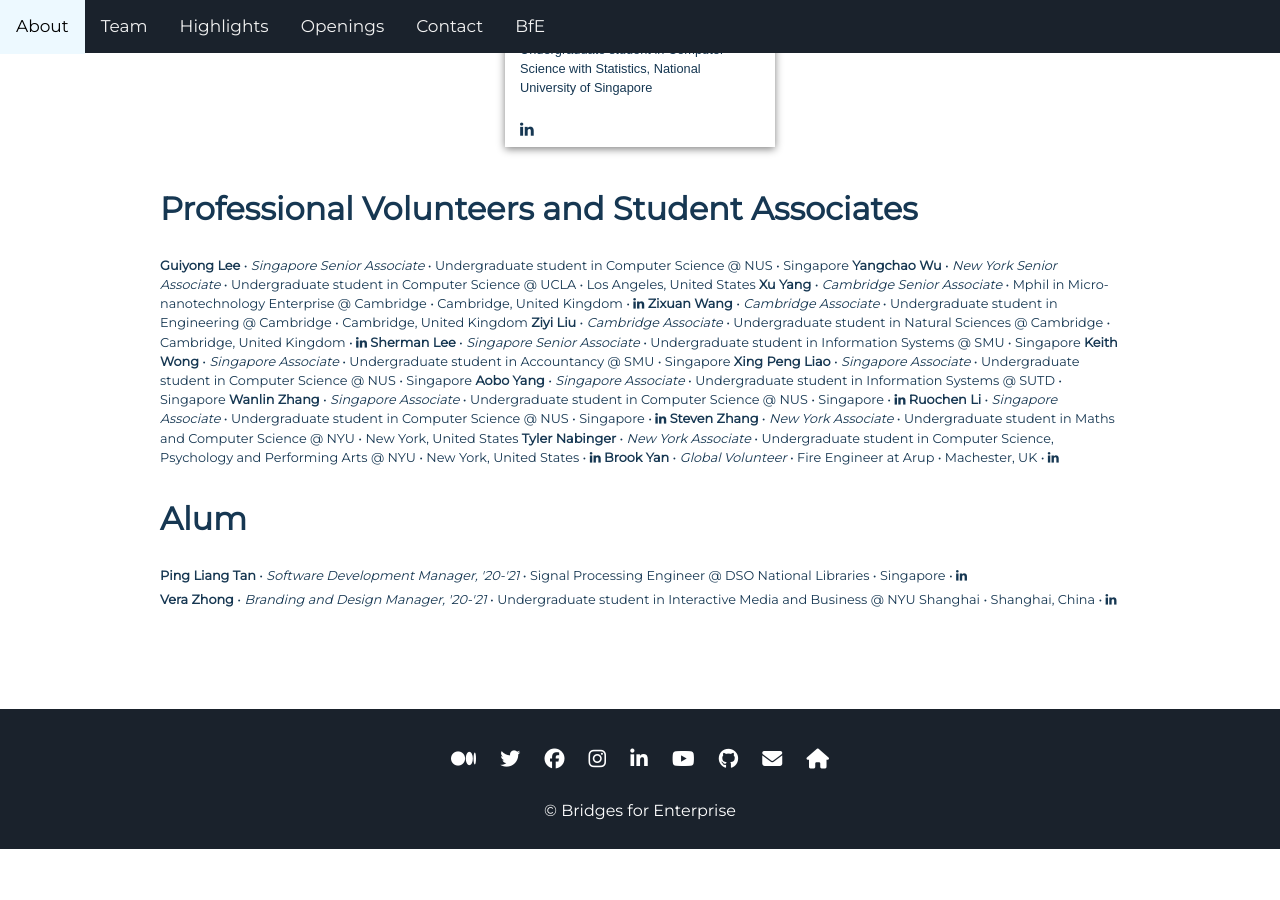
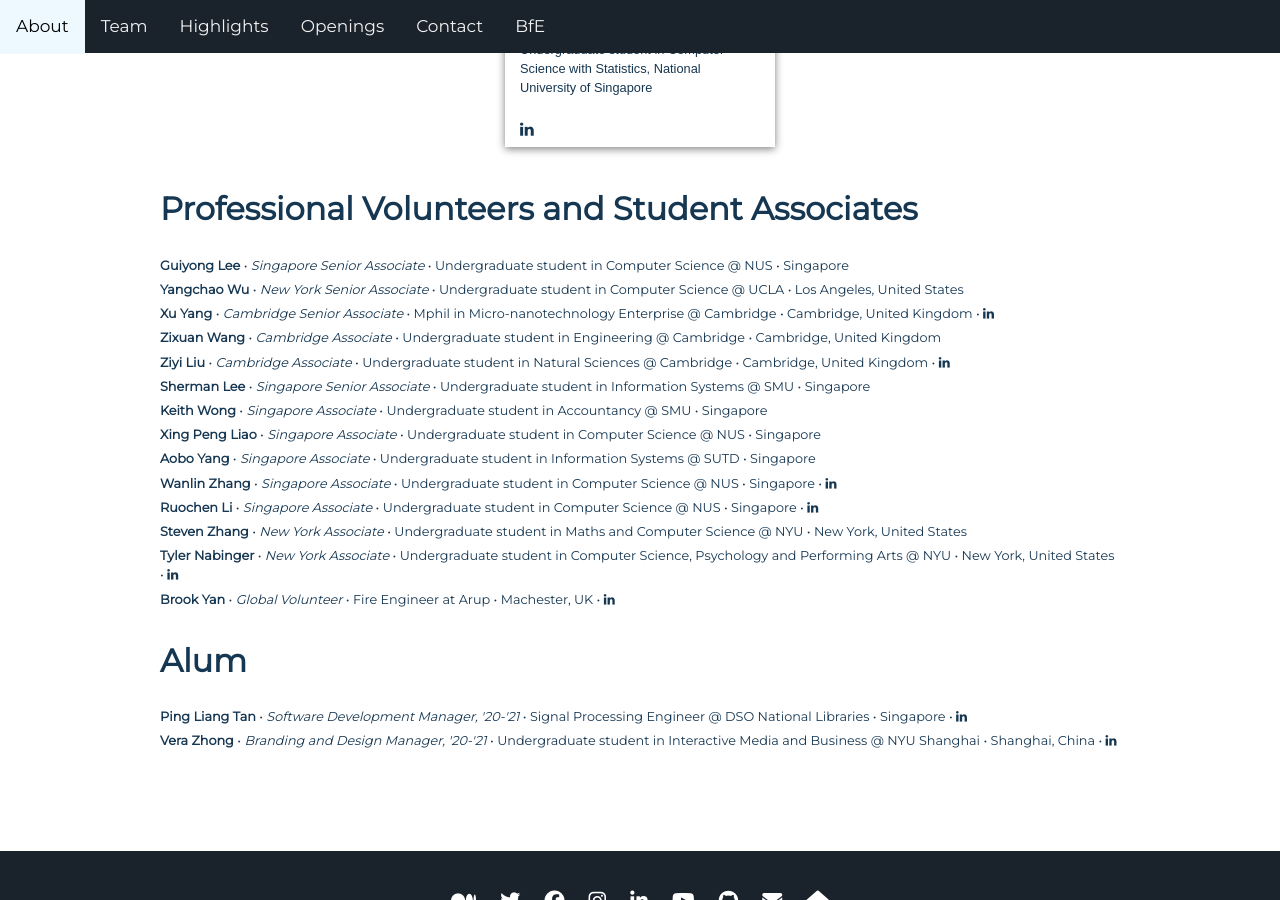
Before and after one commit to BfE-Technology/BfE-Technology.github.io, a Jekyll site: the page built from team.md, in a window 1280 px wide and 900 px high, scrolled down 2846 px. Built offline with Jekyll 4.4.1, drawn with Linux system fonts in a browser that asks for light colours; nearby versions of some CDN libraries; before the commit the page ends 3695 px from its top, so only the background shows below that.

Commit message:
Update team.md

```diff
--- a/team.md
+++ b/team.md
@@ -195,18 +195,44 @@ layout: subpage
 <h2> Professional Volunteers and Student Associates </h2>
 <div class="team-text-only">
   <strong>Guiyong Lee</strong> • <em>Singapore Senior Associate</em> • Undergraduate student in Computer Science @ NUS • Singapore
+</div>
+<div class="team-text-only">
   <strong>Yangchao Wu</strong> • <em>New York Senior Associate</em> • Undergraduate student in Computer Science @ UCLA • Los Angeles, United States
+</div>
+<div class="team-text-only">
   <strong>Xu Yang</strong> • <em>Cambridge Senior Associate</em> • Mphil in Micro-nanotechnology Enterprise @ Cambridge • Cambridge, United Kingdom • <a href="https://www.linkedin.com/in/xu-yang-9b15b3195/" target="_blank"><i class="fa fa-linkedin-in"></i></a>
+</div>
+<div class="team-text-only">
   <strong>Zixuan Wang</strong> • <em>Cambridge Associate</em> • Undergraduate student in Engineering @ Cambridge • Cambridge, United Kingdom
+</div>
+<div class="team-text-only">
   <strong>Ziyi Liu</strong> • <em>Cambridge Associate</em> • Undergraduate student in Natural Sciences @ Cambridge • Cambridge, United Kingdom • <a href="https://www.linkedin.com/in/zi-liu/" target="_blank"><i class="fa fa-linkedin-in"></i></a>
+</div>
+<div class="team-text-only">
   <strong>Sherman Lee</strong> • <em>Singapore Senior Associate</em> • Undergraduate student in Information Systems @ SMU • Singapore
+</div>
+<div class="team-text-only">
   <strong>Keith Wong</strong> • <em>Singapore Associate</em> • Undergraduate student in Accountancy @ SMU • Singapore
+</div>
+<div class="team-text-only">
   <strong>Xing Peng Liao</strong> • <em>Singapore Associate</em> • Undergraduate student in Computer Science @ NUS • Singapore
+</div>
+<div class="team-text-only">
   <strong>Aobo Yang</strong> • <em>Singapore Associate</em> • Undergraduate student in Information Systems @ SUTD • Singapore
+</div>
+<div class="team-text-only">
   <strong>Wanlin Zhang</strong> • <em>Singapore Associate</em> • Undergraduate student in Computer Science @ NUS • Singapore • <a href="https://www.linkedin.com/in/wanlin-zhang-b890591ba/" target="_blank"><i class="fa fa-linkedin-in"></i></a>
+</div>
+<div class="team-text-only">
   <strong>Ruochen Li</strong> • <em>Singapore Associate</em> • Undergraduate student in Computer Science @ NUS • Singapore • <a href="https://www.linkedin.com/in/lirc572/" target="_blank"><i class="fa fa-linkedin-in"></i></a>
+</div>
+<div class="team-text-only">
   <strong>Steven Zhang</strong> • <em>New York Associate</em> • Undergraduate student in Maths and Computer Science @ NYU • New York, United States
+</div>
+<div class="team-text-only">
   <strong>Tyler Nabinger</strong> • <em>New York Associate</em> • Undergraduate student in Computer Science, Psychology and Performing Arts @ NYU • New York, United States • <a href="https://www.linkedin.com/in/tyler-nabinger-3955aa162/" target="_blank"><i class="fa fa-linkedin-in"></i></a>
+</div>
+<div class="team-text-only">
   <strong>Brook Yan</strong> • <em>Global Volunteer</em> • Fire Engineer at Arup • Machester, UK • <a href="https://www.linkedin.com/in/brook-yan-0b0298a0/" target="_blank"><i class="fa fa-linkedin-in"></i></a>
 </div>
 
```
